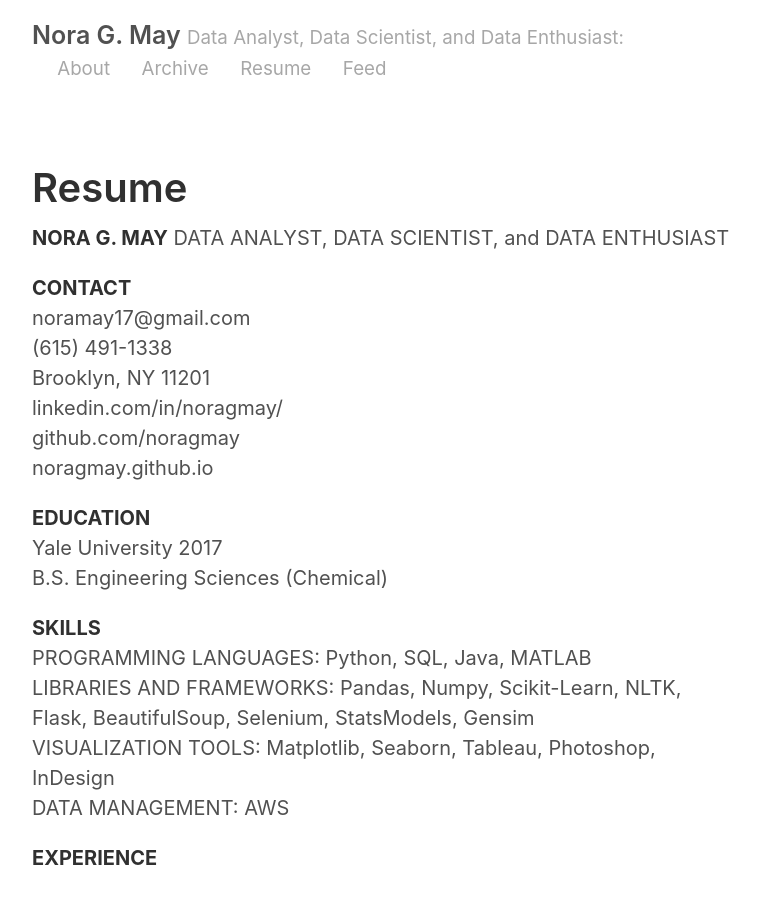
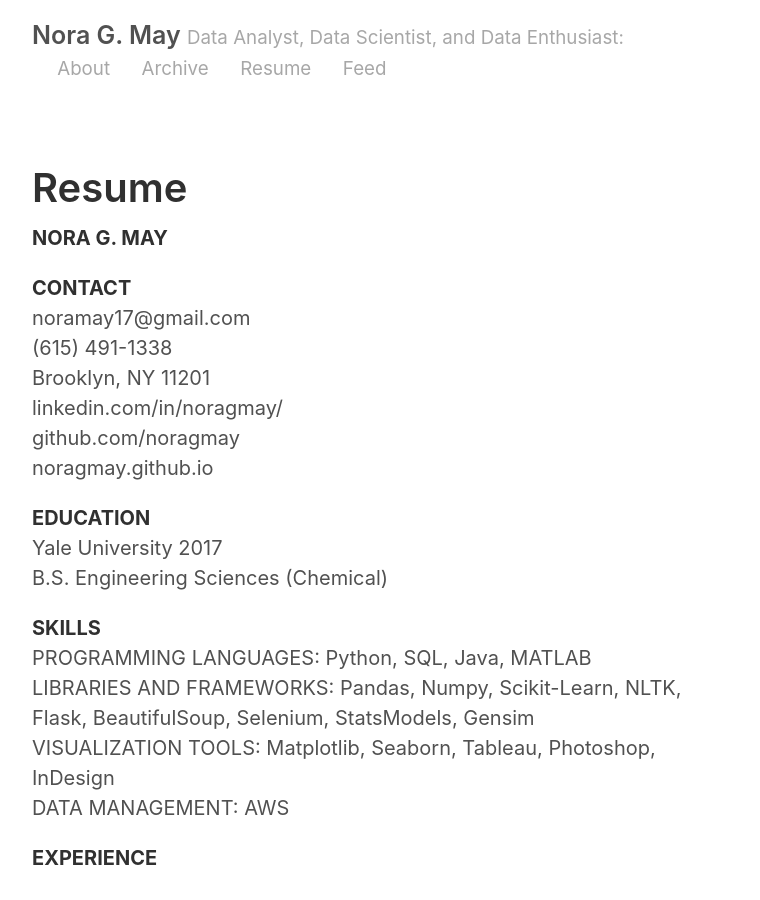
Before and after one commit to noragmay/noragmay.github.io, a Jekyll site: the page built from resume.md, in a window 1280 px wide and 900 px high. Shown: the whole window, without its empty margins (258-1018 px from the left). Built offline with Jekyll 4.4.1, drawn with Linux system fonts in a browser that asks for light colours.

Commit message:
resumeedit

```diff
--- a/resume.md
+++ b/resume.md
@@ -4,7 +4,6 @@
 ---
 
 **NORA G. MAY**
-DATA ANALYST, DATA SCIENTIST, and DATA ENTHUSIAST
 
 
 **CONTACT**
```
Also changed, not shown: 1 other file.
